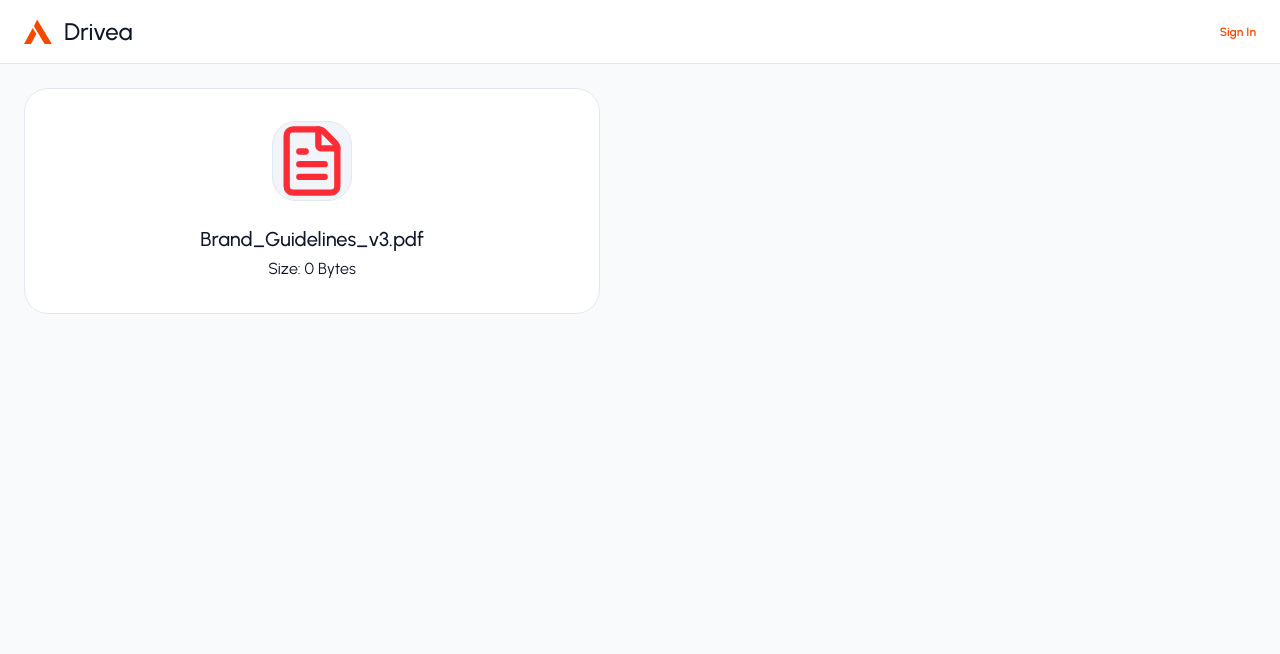
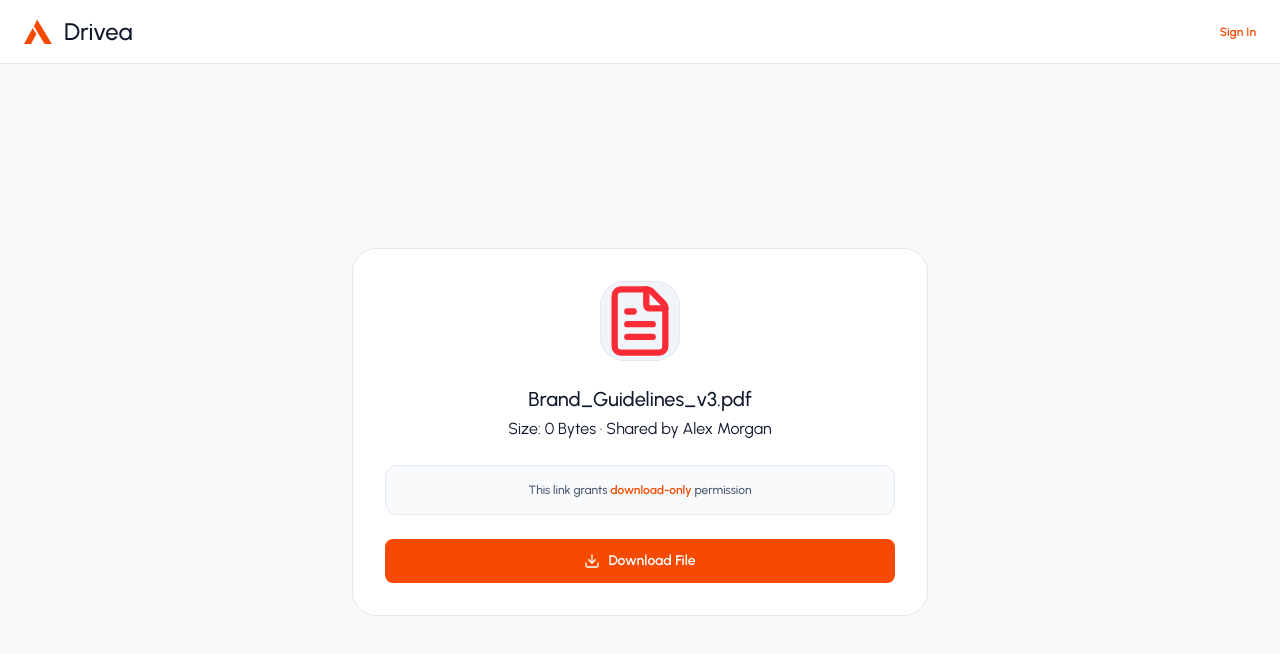
Before and after one commit to Jisap/Drivea-frontend, a React (Vite) app: page /s/share_token_demo_1 in a window 1280 px wide. Shown: the top 654 px of the page. Built offline with nearby package versions, Linux system fonts and the light colour scheme; no server answers.

Commit message:
Tarjeta centrada de sharedWithMe

```diff
--- a/src/pages/SharedWithMe.jsx
+++ b/src/pages/SharedWithMe.jsx
@@ -2,7 +2,7 @@ import { Link, useParams } from "react-router-dom"
 import api from "../config/api"
 import { useEffect, useState } from "react"
 import { Spinner } from "../components/ui/Spinner";
-import { LockIcon } from "lucide-react";
+import { DownloadIcon, LockIcon } from "lucide-react";
 import { Button } from "../components/ui/Button";
 import { formatBytes } from "../assets/assets";
 import { getFileIcon } from "../assets/assets";
@@ -45,7 +45,7 @@ const SharedWithMe = () => {
       </header>
 
       {/* Content Container */}
-      <main className="flex-1 items-center justify-center p-6">
+      <main className="flex-1 flex items-center justify-center p-6">
         {isLoading ? (
           <div className="text-center space-y-3">
             <Spinner size="lg" className="text-orange-600" />
@@ -76,9 +76,28 @@ const SharedWithMe = () => {
             <div>
               <h2 className="text-xl font-medium text-slate-900 mb-1">{data.file.name}</h2>
               <p>
-                Size: {formatBytes(data.file)}
+                Size: {formatBytes(data.file)} · Shared by {data.owner?.name || "User"}
               </p>
             </div>
+
+            {data.permission === "download" ? (
+              <div className="p-4 rounded-xl bg-slate-50 border border-slate-200 text-xs text-slate-600 font-medium">
+                This link grants <span className="text-orange-600 font-semibold">download-only</span> permission
+              </div>
+            ) : null}
+
+            {data.url && (
+              <a
+                href={data.url}
+                download={data.file.name}
+                target="_blank"
+                rel="noreferrer"
+                className="inline-flex items-center justify-center gap-2 w-full py-3 bg-orange-600 hover:bg-orange-700 text-white font-semibold text-sm rounded-lg transition"
+              >
+                <DownloadIcon className="size-4" />
+                <span>Download File</span>
+              </a>
+            )}
           </div>
         ) : (
           // folder view
```
